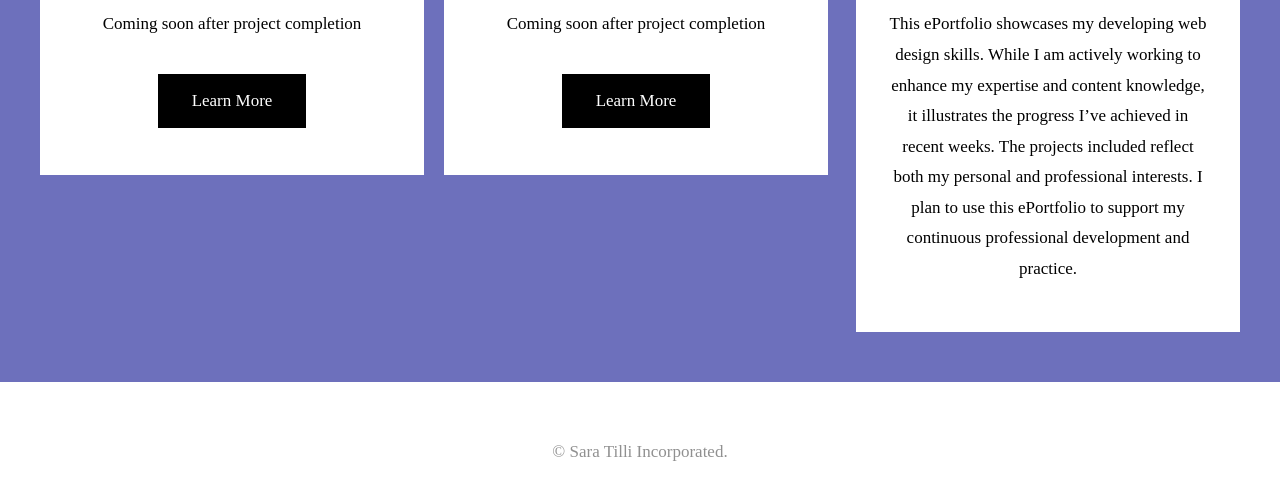
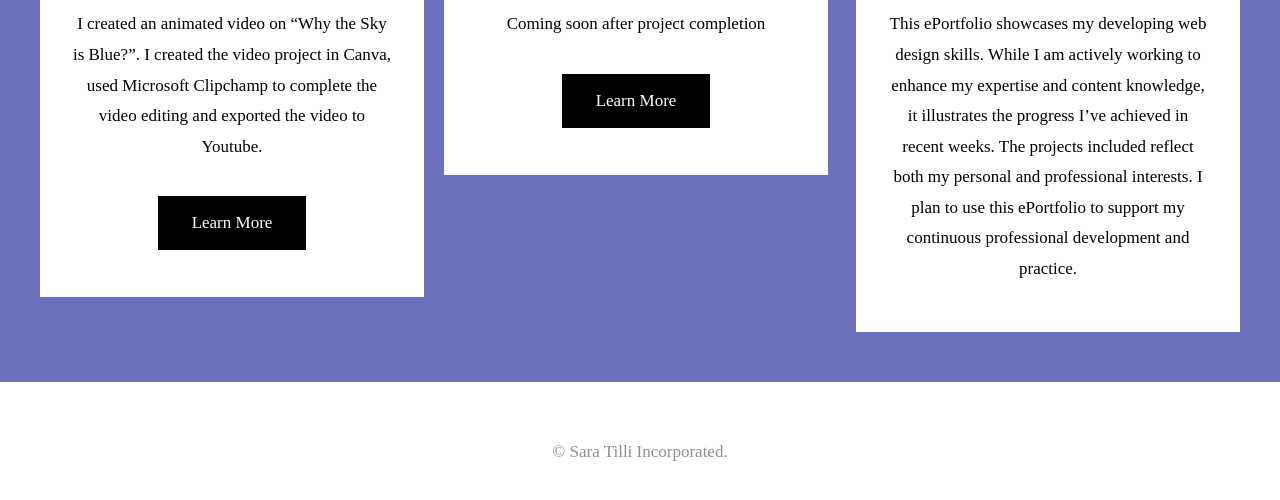
Before and after one commit to stilli1820/eportfolio, a plain HTML site: page index.html in a window 1280 px wide. Shown: the part 1089-1589 px from the top of the page. Drawn offline with Linux system fonts and the light colour scheme.

Commit message:
Update index.html

```diff
--- a/index.html
+++ b/index.html
@@ -112,7 +112,7 @@ Released   : 20130406
 			<div class="box-style">
 				<div class="content">
 					<h2>Digital Animation</h2>
-					<p>Coming soon after project completion</p>
+					<p>I created an animated video on “Why the Sky is Blue?”. I created the video project in Canva, used Microsoft Clipchamp to complete the video editing and exported the video to Youtube. </p>
 					<a href="animation.html" class="button">Learn More</a>
 				</div>
 			</div>
```
